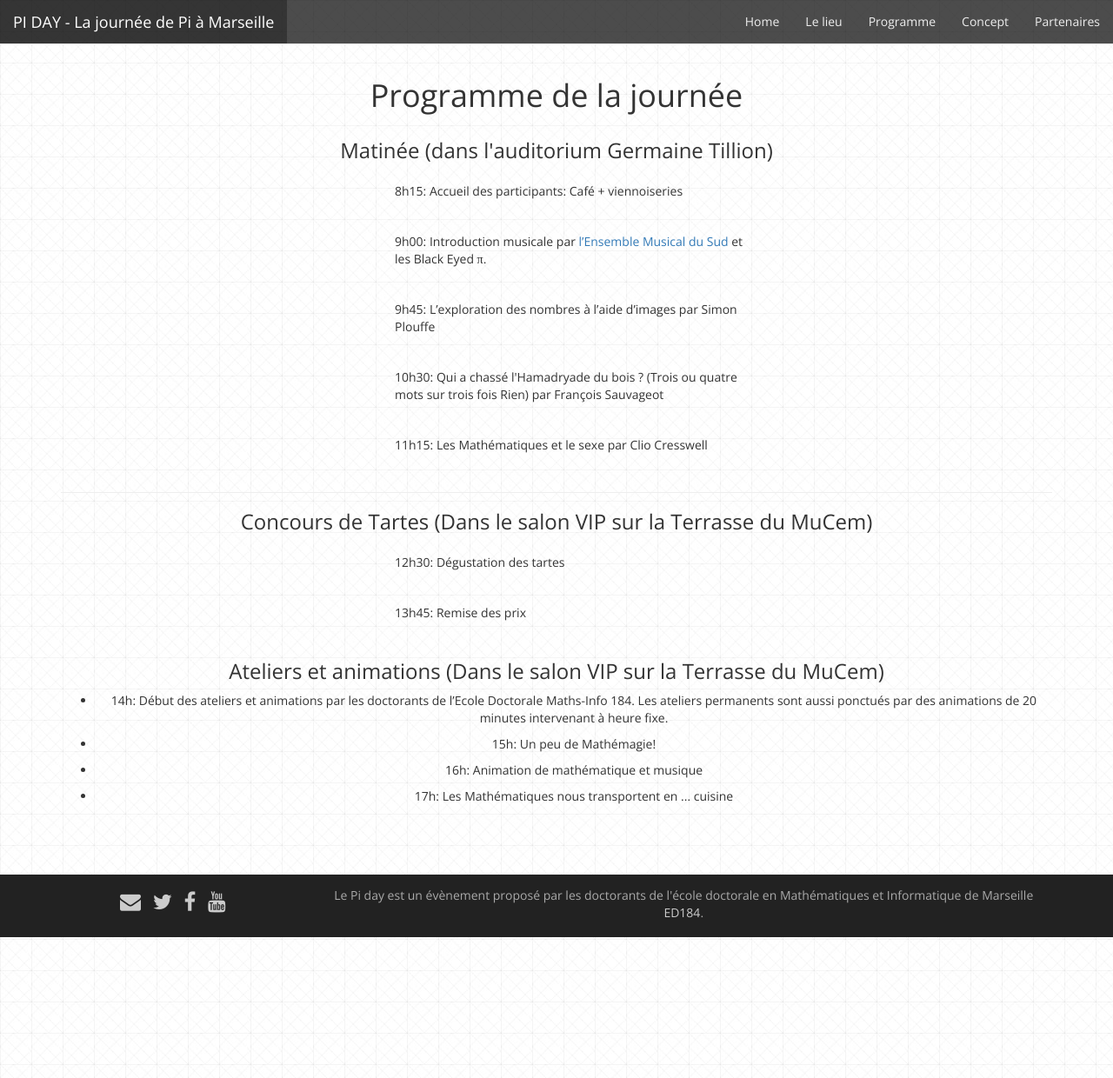
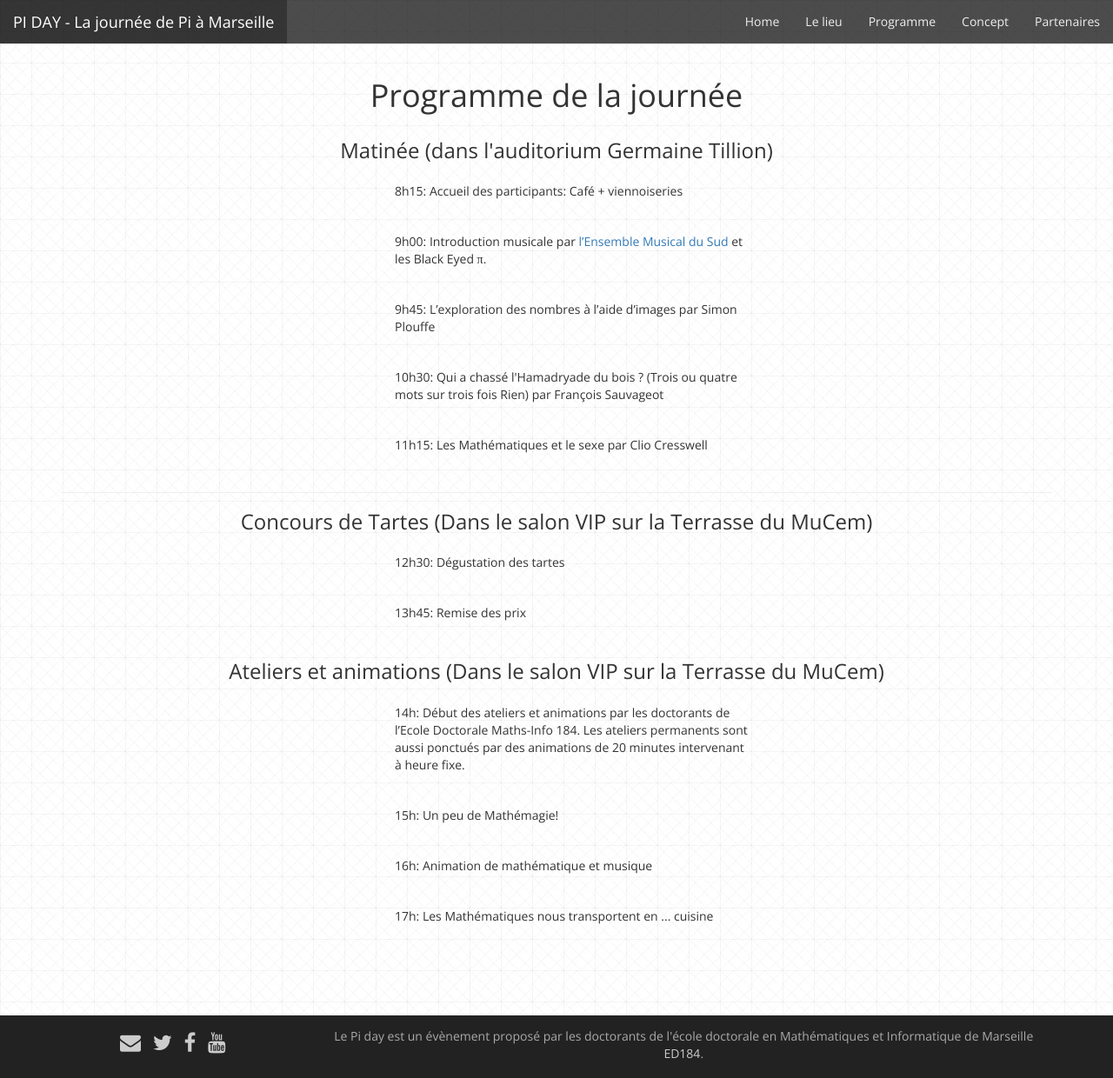
Before and after one commit to Piday/piday.github.io, a Jekyll site: the page built from programme.html, in a window 1280 px wide and 1240 px high. Shown: the whole window at 87% size. Built offline with Jekyll 4.4.1, drawn with Linux system fonts in a browser that asks for light colours; nearby versions of some CDN libraries; Markdown is read by kramdown in place of the engine named in the settings.

Commit message:
Corrections programme (2)

```diff
--- a/programme.html
+++ b/programme.html
@@ -44,7 +44,7 @@ permalink: /Programme/
 
       <hr>
       <h3>Concours de Tartes (Dans le salon VIP sur la Terrasse du MuCem)</h3>
-      <ul class="programme">
+      <ul class = "programme">
         <li>
           <p>
           12h30: Dégustation des tartes
@@ -57,7 +57,7 @@ permalink: /Programme/
         </li>
 	</ul>
 	<h3>Ateliers et animations (Dans le salon VIP sur la Terrasse du MuCem)</h3>
-	<ul>
+	<ul class = "programme">
         <li>
           <p>
         14h: Début des ateliers et animations par les doctorants de l’Ecole Doctorale Maths-Info 184. Les ateliers permanents sont aussi ponctués par des animations de 20 minutes intervenant à heure fixe.
```
